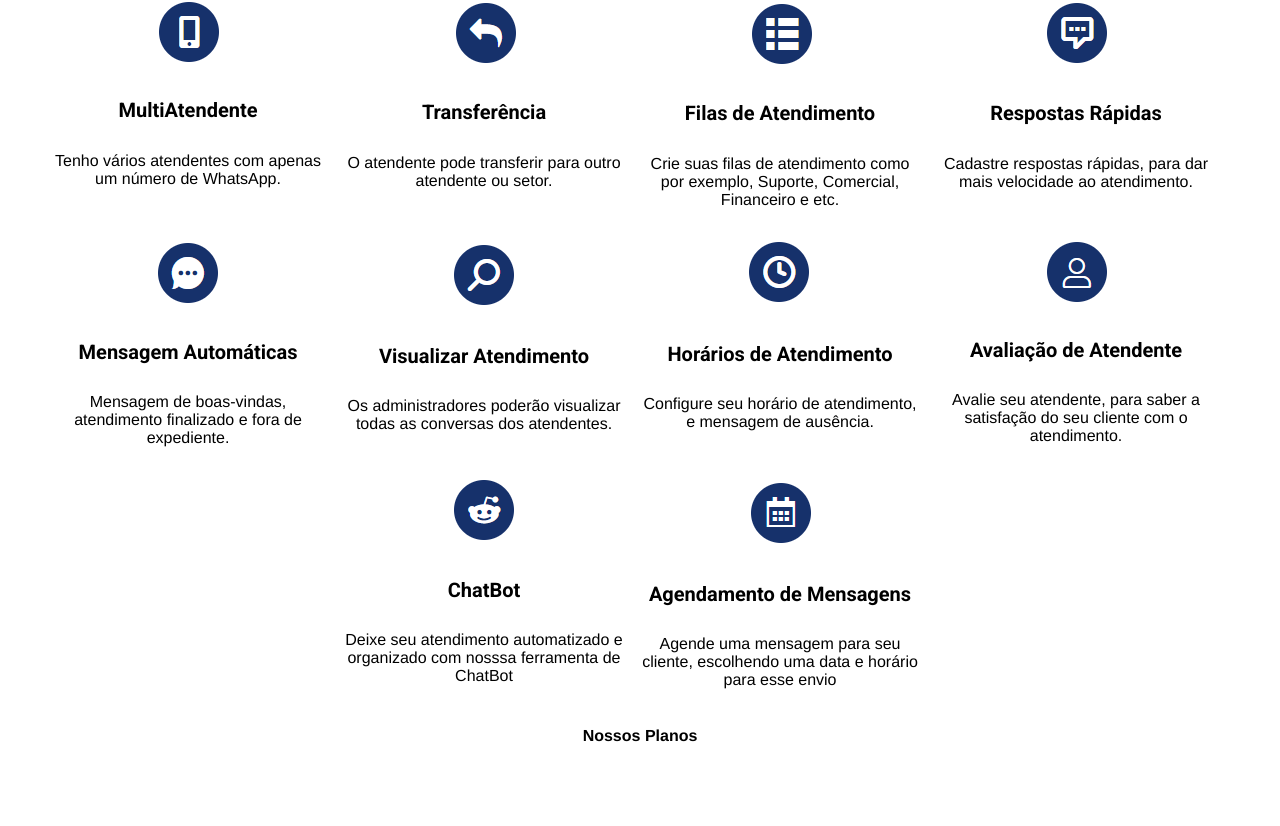
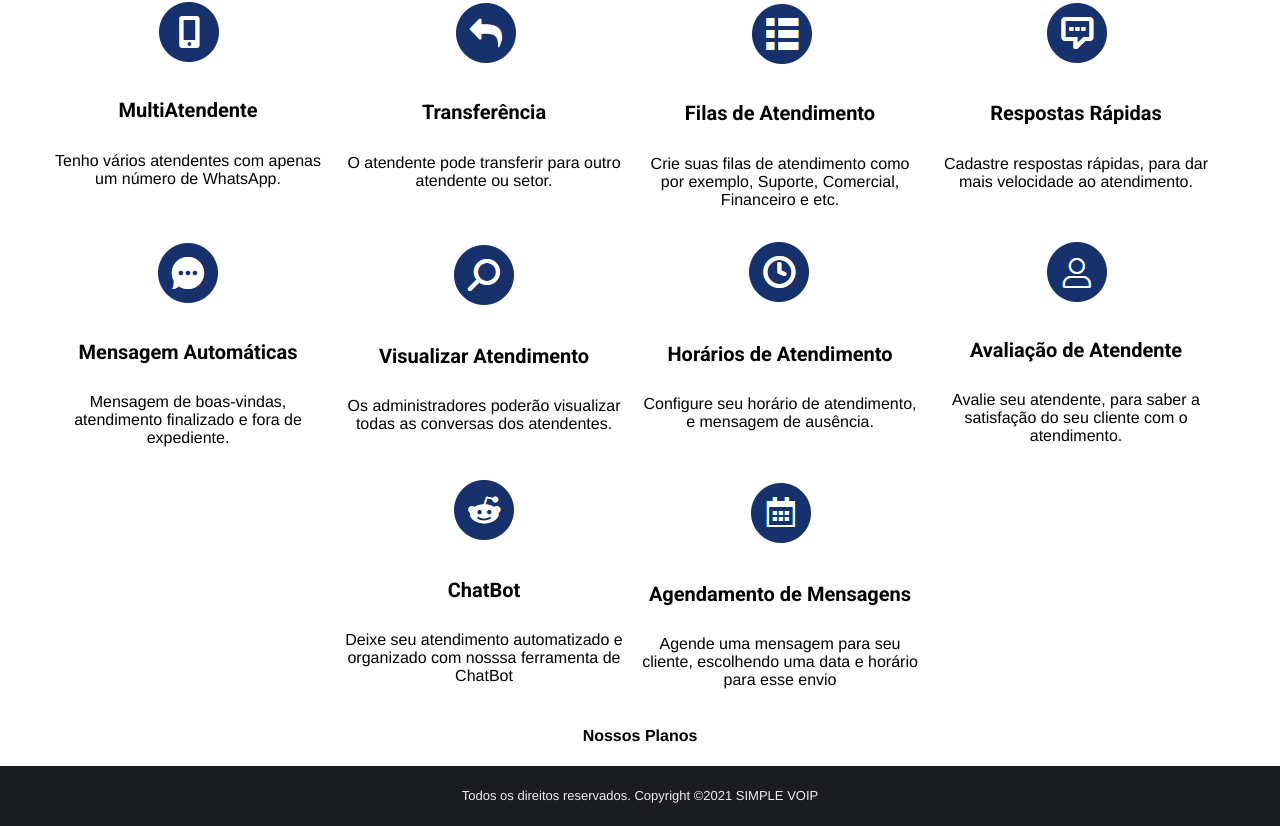
Before and after one commit to joaotoni/simples-voip, a React (Vite) app: page / in a window 1280 px wide. Shown: the part 1605-2431 px from the top of the page. Before the commit the page ends 2371 px from the top, so only its background shows below. Built offline with nearby package versions, Linux system fonts and the light colour scheme.

Commit message:
add footer

```diff
--- a/src/App.tsx
+++ b/src/App.tsx
@@ -1,6 +1,7 @@
 import { Header } from "./components/Header"
 import "./styles/global.css"
 import Main from "./components/Main"
+import { Footer } from "./components/Footer"
 
 function App() {
 
@@ -8,6 +9,7 @@ function App() {
     <div>
         <Header />
         <Main />
+        <Footer />
     </div>
 
   )
--- /dev/null
+++ b/src/components/Footer/index.tsx
@@ -0,0 +1,9 @@
+import { FooterStyled } from "./style";
+
+ export function Footer(){
+  return(
+    <FooterStyled>
+      <p>Todos os direitos reservados. Copyright ©2021 SIMPLE VOIP</p>
+    </FooterStyled>
+  )
+ }
--- /dev/null
+++ b/src/components/Footer/style.ts
@@ -0,0 +1,16 @@
+import styled from "styled-components";
+
+export const FooterStyled = styled.footer`
+      display: flex;
+      flex-wrap: wrap;
+      height: 60px;
+      background-color: #1a1c20;
+      align-items: center;
+      justify-content: center;
+      >p{
+        color: #eeeeee;
+        font-size: 13px;
+        line-height: 25px;
+        margin: 0 10px;
+      }
+`
```
